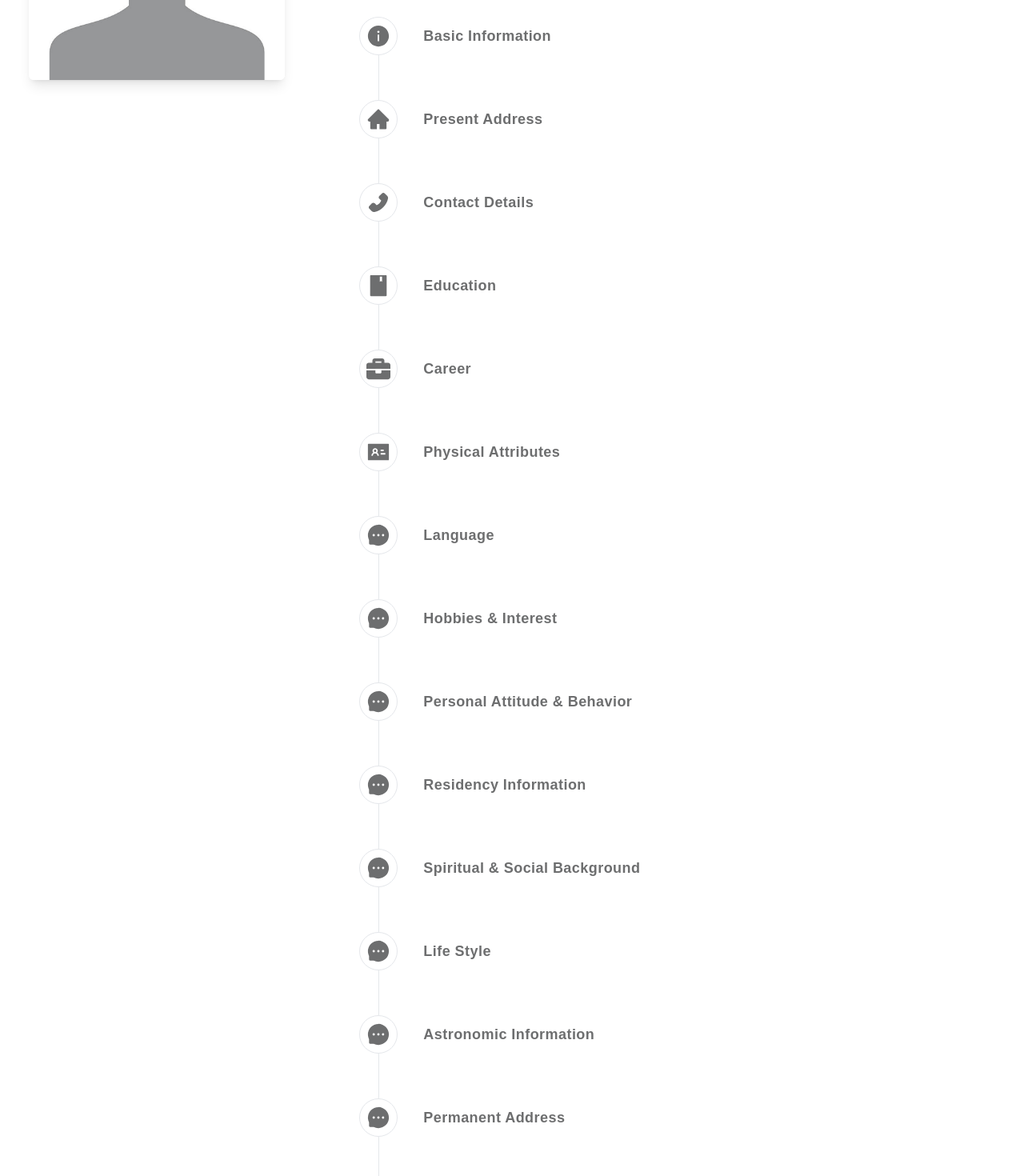
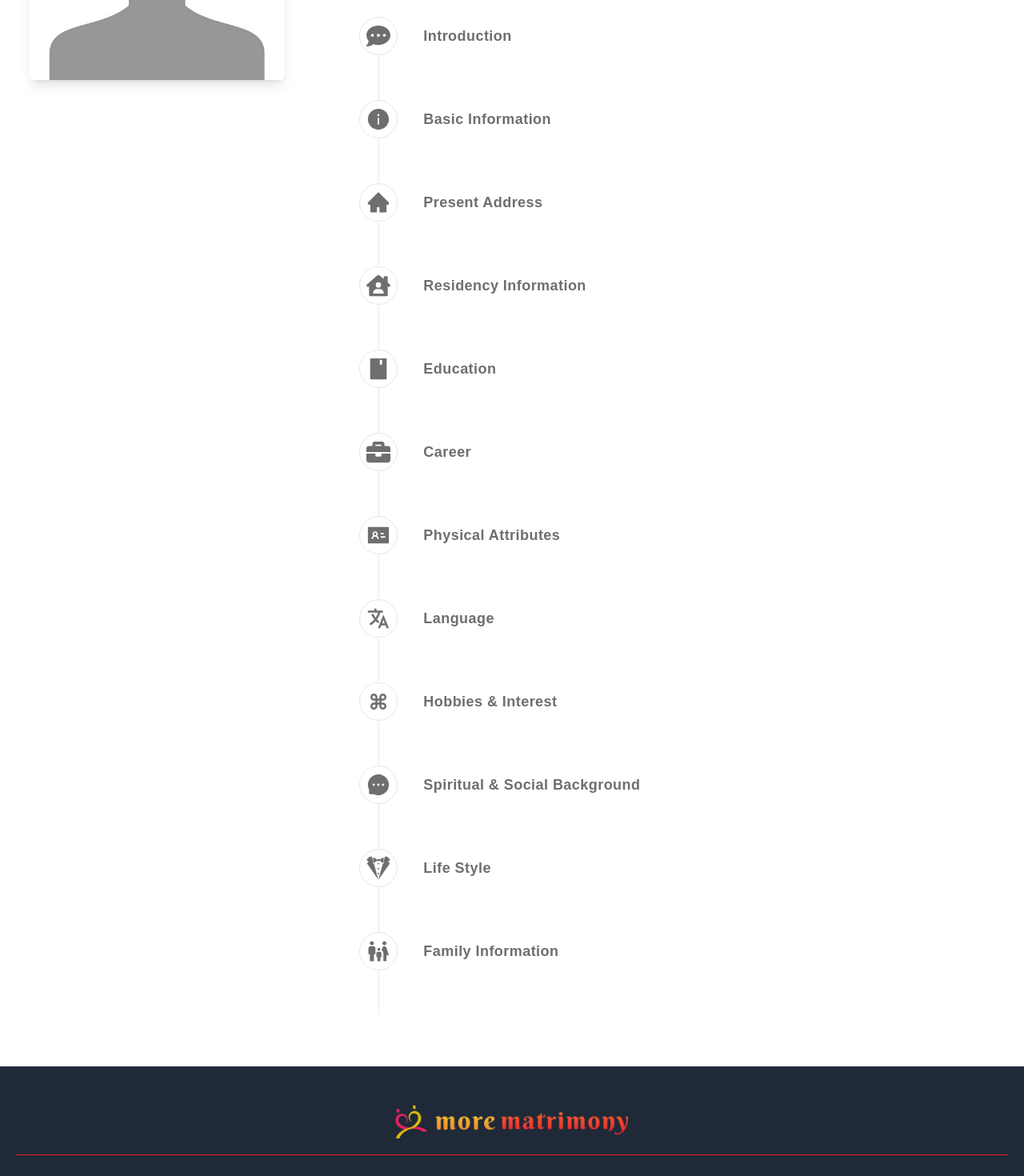
Before and after one commit to tausif40/morematrimony, a React (Create React App) app: page /member-profile in a window 1280 px wide. Shown: the part 380-1850 px from the top of the page at 80% size. Built offline with nearby package versions, Linux system fonts and the light colour scheme.

Commit message:
PhysicalAttributes update

```diff
--- a/src/component/Dashboard/ProfileOption.js
+++ b/src/component/Dashboard/ProfileOption.js
@@ -30,7 +30,7 @@ function ProfileOption() {
 		{ name: 'Ignored User List', path: '/ignored-list', icon: MdOutlineBlock },
 		{ name: 'Change Password', path: '/change-password', icon: LuKeyRound },
 		{ name: 'Manage Profile', path: '/profile-setting', icon: AiOutlineUser },
-		{ name: 'Partner Preferences', path: '/partner-Preferences', icon: BiMaleFemale },
+		// { name: 'Partner Preferences', path: '/partner-Preferences', icon: BiMaleFemale },
 		{ name: 'Deactivate Account', path: '/deactivate-account', icon: HiOutlineLockClosed },
 		{ name: 'Delete Account', path: '/delete-account', icon: HiOutlineTrash },
 	];
--- a/src/component/MemberProfile/DetailedProfile/DetailedProfile.js
+++ b/src/component/MemberProfile/DetailedProfile/DetailedProfile.js
@@ -1,48 +1,51 @@
 import React, { useState } from 'react';
 import { AiFillInfoCircle, AiFillHome, AiFillPhone, AiFillBook, AiFillIdcard, AiFillMessage } from 'react-icons/ai';
+import { FaCommentDots } from "react-icons/fa6";
+import { FaHouseUser } from "react-icons/fa";
+import { GiFrozenBody } from "react-icons/gi";
+import { IoLanguageSharp } from "react-icons/io5";
+import { TiPointOfInterest } from "react-icons/ti";
+import { SiStylelint } from "react-icons/si";
+import { MdFamilyRestroom } from "react-icons/md";
+
 import { FaBriefcase } from 'react-icons/fa';
+import Introduction from './Introduction';
 import BasicInformation from './BasicInformation';
 import PresentAddress from './PresentAddress';
-import ContactDetails from './ContactDetails';
 import Education from './Education';
 import Career from './Career';
 import PhysicalAttributes from './PhysicalAttributes';
 import Language from './Language';
 import HobbiesInterest from './HobbiesInterest';
-import PersonalAttitudeBehavior from './PersonalAttitudeBehavior';
 import ResidencyInformation from './ResidencyInformation';
 import SpiritualSocialBackground from './SpiritualSocialBackground';
 import LifeStyle from './LifeStyle';
-import AstronomicInformation from './AstronomicInformation';
-import PermanentAddress from './PermanentAddress';
 import FamilyInformation from './FamilyInformation';
 
 function DetailedProfile() {
 	const [ openSection, setOpenSection ] = useState(null);
 
 	const sections = [
+		{ name: 'Introduction', component: Introduction, icon: <FaCommentDots /> },
 		{ name: 'Basic Information', component: BasicInformation, icon: <AiFillInfoCircle /> },
 		{ name: 'Present Address', component: PresentAddress, icon: <AiFillHome /> },
-		{ name: 'Contact Details', component: ContactDetails, icon: <AiFillPhone /> },
+		{ name: 'Residency Information', component: ResidencyInformation, icon: <FaHouseUser /> },
 		{ name: 'Education', component: Education, icon: <AiFillBook /> },
 		{ name: 'Career', component: Career, icon: <FaBriefcase /> },
 		{ name: 'Physical Attributes', component: PhysicalAttributes, icon: <AiFillIdcard /> },
-		{ name: 'Language', component: Language, icon: <AiFillMessage /> },
-		{ name: 'Hobbies & Interest', component: HobbiesInterest, icon: <AiFillMessage /> },
-		{ name: 'Personal Attitude & Behavior', component: PersonalAttitudeBehavior, icon: <AiFillMessage /> },
-		{ name: 'Residency Information', component: ResidencyInformation, icon: <AiFillMessage /> },
+		{ name: 'Language', component: Language, icon: <IoLanguageSharp /> },
+		{ name: 'Hobbies & Interest', component: HobbiesInterest, icon: <TiPointOfInterest /> },
 		{ name: 'Spiritual & Social Background', component: SpiritualSocialBackground, icon: <AiFillMessage /> },
-		{ name: 'Life Style', component: LifeStyle, icon: <AiFillMessage /> },
-		{ name: 'Astronomic Information', component: AstronomicInformation, icon: <AiFillMessage /> },
-		{ name: 'Permanent Address', component: PermanentAddress, icon: <AiFillMessage /> },
-		{ name: 'Family Information', component: FamilyInformation, icon: <AiFillMessage /> },
+		{ name: 'Life Style', component: LifeStyle, icon: <SiStylelint /> },
+		{ name: 'Family Information', component: FamilyInformation, icon: <MdFamilyRestroom /> },
 	];
 
 	const toggleSection = (section) => {
 		setOpenSection(openSection === section ? null : section);
 	};
+	console.log(sections.length);
 
-	const renderSection = (section, Component, Icon) => {
+	const renderSection = (section, Component, Icon, index) => {
 		const isOpen = openSection === section;
 		return (
 			<div className="" key={section}>
@@ -55,7 +58,7 @@ function DetailedProfile() {
 						<span className="ml-2">{section}</span>
 					</div>
 				</div>
-				<div className={`border-l ml-[18px] md:ml-6 overflow-hidden transition-all duration-1000 ease-in-out`}>
+				<div className={`${sections.length == index + 1 ? 'border-l-0' : 'border-l'} ml-[18px] md:ml-6 overflow-hidden transition-all duration-1000 ease-in-out`}>
 					<div
 						className={` pt-4 pb-10 max-h-0 transition-all duration-1000 ease-in-out ${isOpen ? 'max-h-screen opacity-100' : 'max-h-0 opacity-0'
 							}`}
@@ -75,8 +78,8 @@ function DetailedProfile() {
 
 
 	return (
-		<div>
-			{sections.map(({ name, component, icon }) => renderSection(name, component, icon))}
+		<div className='mb-16'>
+			{sections.map(({ name, component, icon, index }) => renderSection(name, component, icon, index))}
 		</div>
 	);
 }
--- /dev/null
+++ b/src/component/MemberProfile/DetailedProfile/Introduction.jsx
@@ -0,0 +1,9 @@
+import React from 'react'
+
+function Introduction() {
+	return (
+		<div>Introduction</div>
+	)
+}
+
+export default Introduction
--- a/src/component/MyProfile/Lifestyle.js
+++ b/src/component/MyProfile/Lifestyle.js
@@ -111,7 +111,7 @@ const Lifestyle = () => {
 				</div>
 
 				{/* Living With */}
-				<div>
+				{/* <div>
 					<label htmlFor="livingWith" className="block font-medium mb-1 md:mb-2 mt-1 text-headingGray">Living With<span className="text-red-500"> *</span></label>
 					<input
 						type="text"
@@ -123,7 +123,7 @@ const Lifestyle = () => {
 						onChange={handleChange}
 					/>
 					{errors.livingWith && <p className="text-red-500 text-xs mt-1">{errors.livingWith}</p>}
-				</div>
+				</div> */}
 
 				{/* Submit Button */}
 				<div className="col-span-2 flex justify-end mt-4">
--- a/src/component/MyProfile/PhysicalAttributes.js
+++ b/src/component/MyProfile/PhysicalAttributes.js
@@ -4,7 +4,7 @@ import { toast } from 'react-hot-toast';
 
 const PhysicalAttributes = () => {
 	const [ formData, setFormData ] = useState({
-		height: '',
+		height: { feet: '', inches: '' },
 		weight: '',
 		eyeColor: '',
 		hairColor: '',
@@ -23,7 +23,7 @@ const PhysicalAttributes = () => {
 		e.preventDefault();
 
 		let validationErrors = {};
-		if (!formData.height) validationErrors.height = 'Height is required';
+		if (!formData.height.feet) validationErrors.height = 'Height is required';
 		if (!formData.weight) validationErrors.weight = 'Weight is required';
 		if (!formData.eyeColor) validationErrors.eyeColor = 'Eye Color is required';
 		if (!formData.hairColor) validationErrors.hairColor = 'Hair Color is required';
@@ -36,6 +36,7 @@ const PhysicalAttributes = () => {
 		if (formData.anyDisability === 'Yes' && !formData.disability) {
 			validationErrors.disability = 'Disability details are required';
 		}
+
 
 		if (Object.keys(validationErrors).length > 0) {
 			setErrors(validationErrors);
@@ -56,16 +57,29 @@ const PhysicalAttributes = () => {
 
 	const handleChange = (e) => {
 		const { name, value } = e.target;
+
+		if (name.includes('height')) {
+			const [ group, field ] = name.split('.');
 			setFormData((prevFormData) => ({
 				...prevFormData,
-			[ name ]: value,
+				[ group ]: { ...prevFormData[ group ], [ field ]: value }
 			}));
+		} else {
+			setFormData((prevFormData) => ({
+				...prevFormData,
+				[ name ]: value
+			}));
+		}
+
 		if (errors[ name ]) {
 			setErrors((prevErrors) => ({
 				...prevErrors,
 				[ name ]: '',
 			}));
 		}
+
+
+
 	};
 
 	return (
@@ -74,20 +88,31 @@ const PhysicalAttributes = () => {
 			<form className="md:grid grid-cols-2 gap-4 py-4 px-6 text-sm space-y-5 md:space-y-0" onSubmit={handleSubmit}>
 				{/* Height */}
 				<div>
-					<label htmlFor="height" className="block font-medium mb-1 mt-1 text-headingGray">
-						Height (in Feet) <span className="text-red-500">*</span>
-					</label>
+					<label className="block font-medium mb-1 mt-1 text-headingGray">Height <span className="text-red-500">*</span></label>
+					<div className="rounded-md flex gap-4">
 						<select
-						id="height"
-						className={getInputClasses('height')}
-						name="height"
-						value={formData.height}
+							className={`input-field text-gray-700 p-1 outline-none border`}
+							name="height.feet"
+							value={formData.height.feet}
 							onChange={handleChange}
 						>
-						<option value="" disabled>Select Height</option>
-						<option value="4 ft 1 in">4 ft 1 in</option>
-						<option value="4 ft 2 in">4 ft 2 in</option>
+							<option value="" disabled>Feet</option>
+							<option value="4">4</option>
+							<option value="5">5</option>
+							<option value="6">6</option>
 						</select>
+
+						<select
+							className={`input-field text-gray-700 p-1 outline-none border`}
+							name="height.inches"
+							value={formData.height.inches}
+							onChange={handleChange}
+						>
+							<option value="" disabled>Inches</option>
+							<option value="0">0</option>
+							<option value="1">1</option>
+						</select>
+					</div>
 					{errors.height && <p className="text-red-500 text-xs">{errors.height}</p>}
 				</div>
 
```
Lines whose indentation alone changed are shown as unchanged.
